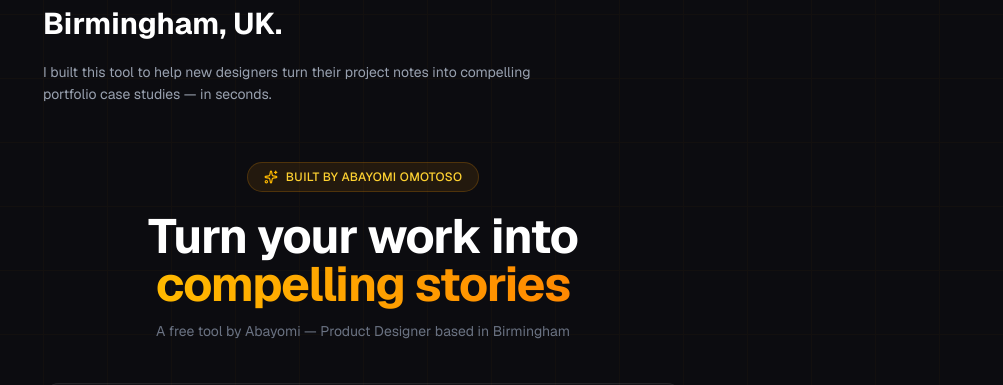
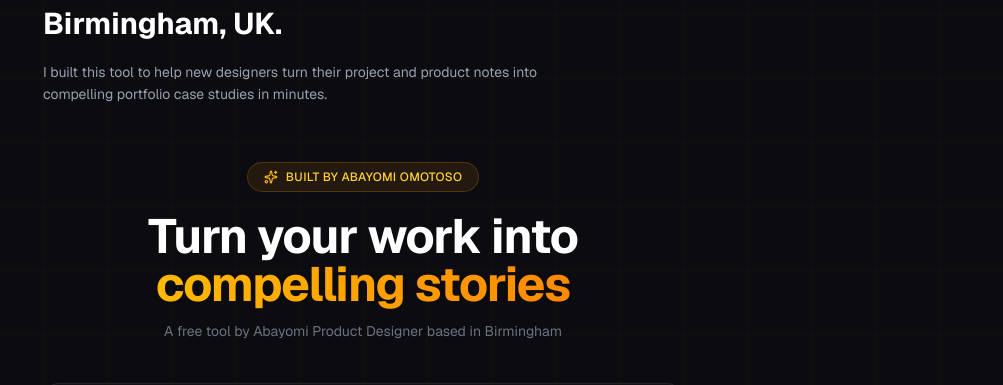
Before and after one commit to Tosho11/case-study-writer, a Next.js app: page / in a window 1280 px wide. Shown: the part 178-563 px from the top of the page, without its empty margins (277-1280 px from the left). Built offline with nearby package versions, Linux system fonts and the light colour scheme.

Commit message:
describe what you changed

```diff
--- a/app/components/CaseStudyForm.tsx
+++ b/app/components/CaseStudyForm.tsx
@@ -190,7 +190,7 @@ export default function CaseStudyForm() {
           </span>
         </h1>
         <p className="text-gray-500 text-sm max-w-xl mx-auto leading-relaxed mb-1">
-          A free tool by Abayomi — Product Designer based in Birmingham
+          A free tool by Abayomi Product Designer based in Birmingham
         </p>
       </div>
 
--- a/app/page.tsx
+++ b/app/page.tsx
@@ -41,7 +41,7 @@ export default function Home() {
             I am a Product Designer based in Birmingham, UK.
           </p>
           <p className="text-gray-400 text-sm leading-relaxed max-w-lg">
-            I built this tool to help new designers turn their project notes into compelling portfolio case studies — in seconds.
+            I built this tool to help new designers turn their project and product notes into compelling portfolio case studies in minutes.
           </p>
         </div>
 
```
